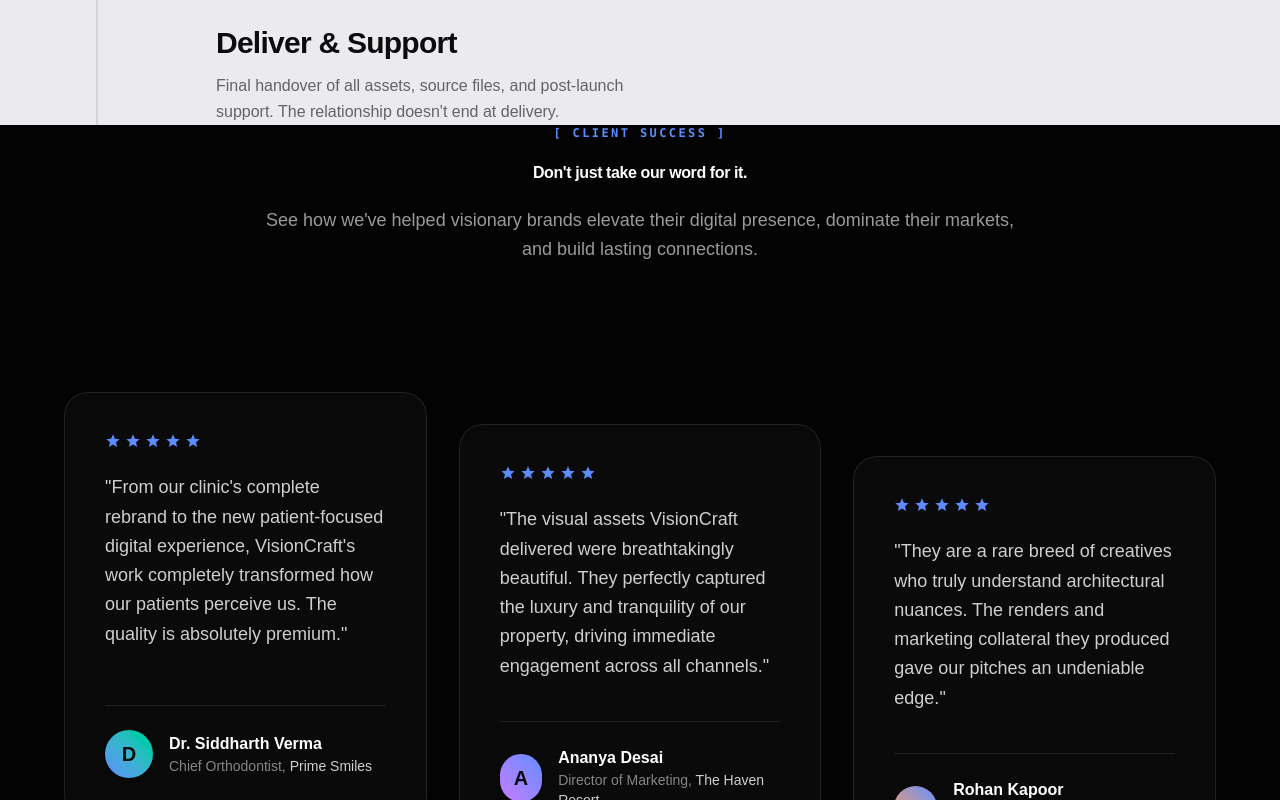
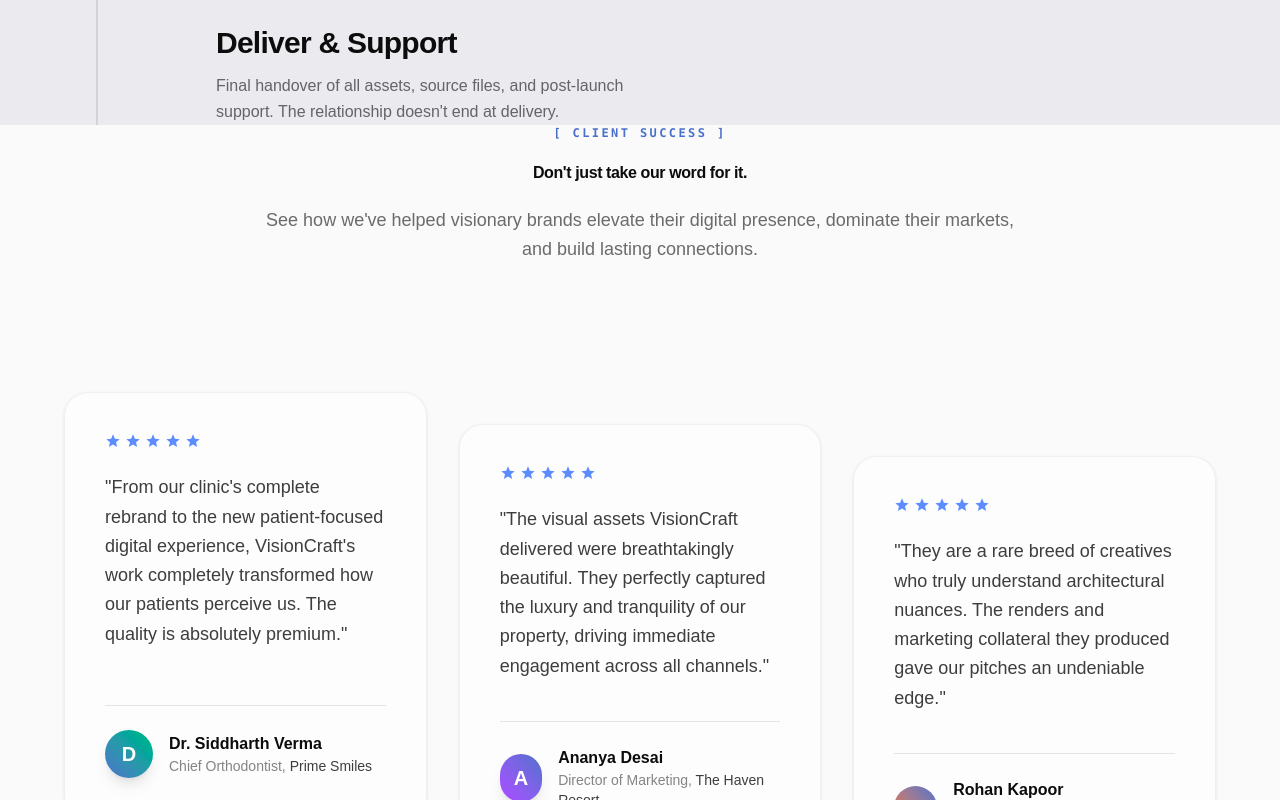
Before and after one commit to saurabhhumane125/visioncraft, a Next.js app: page / in a window 1280 px wide. Shown: the part 6800-7600 px from the top of the page. Built offline with nearby package versions, Linux system fonts and the light colour scheme; a web font is replaced by a local one.

Commit message:
style: change testimonials grid background to off-white and invert text colors

```diff
--- a/components/sections/Testimonials.tsx
+++ b/components/sections/Testimonials.tsx
@@ -61,7 +61,7 @@ export function Testimonials() {
   return (
     <section
       id="testimonials"
-      className="relative overflow-hidden bg-[#030303] text-white"
+      className="relative overflow-hidden bg-[#FAFAFA] text-neutral-950"
       style={{
         paddingTop: "var(--space-section-normal)",
         paddingBottom: "var(--space-section-normal)",
@@ -70,7 +70,7 @@ export function Testimonials() {
     >
       {/* Eye-catching Background Glows */}
       <div className="absolute top-[-10%] left-[-10%] w-[50vw] h-[50vw] bg-electric/20 blur-[150px] rounded-full pointer-events-none -z-10" />
-      <div className="absolute bottom-[-10%] right-[-10%] w-[40vw] h-[40vw] bg-purple-600/20 blur-[150px] rounded-full pointer-events-none -z-10" />
+      <div className="absolute bottom-[-10%] right-[-10%] w-[40vw] h-[40vw] bg-purple-600/10 blur-[150px] rounded-full pointer-events-none -z-10" />
 
       {/* Grain Texture Overlay */}
       <div className="absolute inset-0 grain opacity-20 pointer-events-none -z-10" />
@@ -79,16 +79,16 @@ export function Testimonials() {
 
         {/* Section Header */}
         <div className="mb-20 md:mb-32 text-center max-w-3xl mx-auto">
-          <span className="text-electric font-bold tracking-[0.2em] text-xs uppercase mb-6 block font-mono">
+          <span className="text-electric-dark font-bold tracking-[0.2em] text-xs uppercase mb-6 block font-mono">
             [ Client Success ]
           </span>
           <h2
-            className="font-display font-bold tracking-tight text-white leading-[1.05] mb-6"
+            className="font-display font-bold tracking-tight text-neutral-950 leading-[1.05] mb-6"
             style={{ fontSize: "var(--text-display)" }}
           >
             Don't just take our word for it.
           </h2>
-          <p className="text-white/60 font-medium text-lg leading-relaxed">
+          <p className="text-neutral-950/60 font-medium text-lg leading-relaxed">
             See how we've helped visionary brands elevate their digital presence, dominate their markets, and build lasting connections.
           </p>
         </div>
@@ -108,9 +108,9 @@ export function Testimonials() {
               }}
               className={`
                 relative flex flex-col justify-between h-full
-                bg-white/[0.03] hover:bg-white/[0.06] backdrop-blur-xl
-                border border-white/10 hover:border-electric/50
-                rounded-3xl p-8 md:p-10 transition-all duration-500 group
+                bg-white/60 hover:bg-white/90 backdrop-blur-xl
+                border border-neutral-950/5 hover:border-electric/50
+                rounded-3xl p-8 md:p-10 transition-all duration-500 group shadow-sm
                 ${idx % 3 === 1 ? 'lg:translate-y-8' : ''}
                 ${idx % 3 === 2 ? 'lg:translate-y-16' : ''}
               `}
@@ -120,29 +120,29 @@ export function Testimonials() {
 
               <div className="relative z-10 flex-1">
                 <Stars />
-                <p className="text-white/80 font-medium leading-relaxed text-lg mb-10">
+                <p className="text-neutral-950/80 font-medium leading-relaxed text-lg mb-10">
                   "{testimonial.quote}"
                 </p>
               </div>
 
-              <div className="relative z-10 flex items-center gap-4 pt-6 border-t border-white/10">
+              <div className="relative z-10 flex items-center gap-4 pt-6 border-t border-neutral-950/10">
                 {/* Colorful Gradient Avatar */}
                 <div className={`
                   w-12 h-12 rounded-full flex items-center justify-center
-                  font-display font-bold text-xl text-neutral-950 shadow-lg
-                  ${idx % 3 === 0 ? 'bg-gradient-to-tr from-electric to-emerald-400' : ''}
-                  ${idx % 3 === 1 ? 'bg-gradient-to-tr from-purple-400 to-electric' : ''}
-                  ${idx % 3 === 2 ? 'bg-gradient-to-tr from-orange-400 to-electric' : ''}
+                  font-display font-bold text-xl text-white shadow-lg
+                  ${idx % 3 === 0 ? 'bg-gradient-to-tr from-electric-dark to-emerald-500' : ''}
+                  ${idx % 3 === 1 ? 'bg-gradient-to-tr from-purple-500 to-electric-dark' : ''}
+                  ${idx % 3 === 2 ? 'bg-gradient-to-tr from-orange-500 to-electric-dark' : ''}
                 `}>
                   {testimonial.name.charAt(0)}
                 </div>
 
                 <div>
-                  <h4 className="text-white font-bold text-base">
+                  <h4 className="text-neutral-950 font-bold text-base">
                     {testimonial.name}
                   </h4>
-                  <p className="text-white/50 text-sm">
-                    {testimonial.role}, <span className="text-white/80">{testimonial.company}</span>
+                  <p className="text-neutral-950/50 text-sm">
+                    {testimonial.role}, <span className="text-neutral-950/80">{testimonial.company}</span>
                   </p>
                 </div>
               </div>
```
